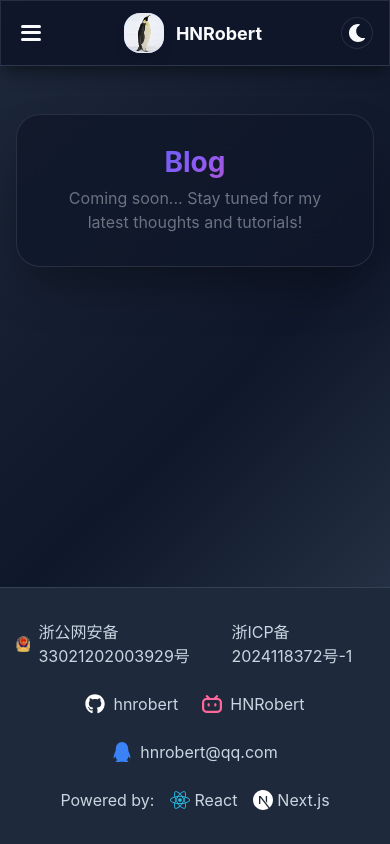
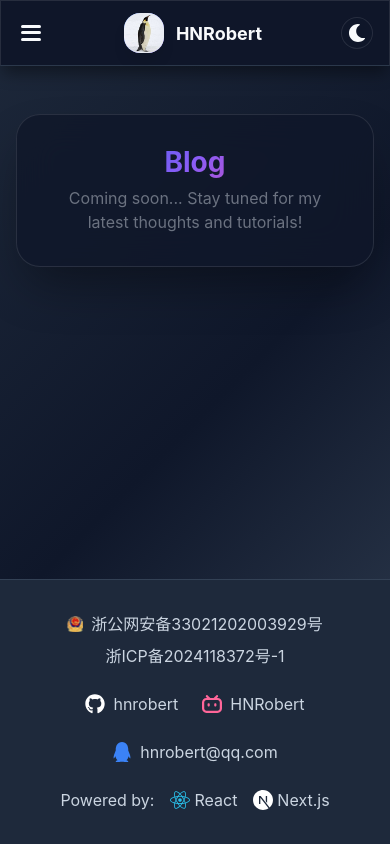
Before and after one commit to hnrobert/hnrobert-homepage, a Next.js app: page /blog in a window 390 px wide. Built offline with nearby package versions, Linux system fonts and the light colour scheme.

Commit message:
fix: record swap line

```diff
--- a/src/styles/base.css
+++ b/src/styles/base.css
@@ -15,6 +15,7 @@ body {
 html {
   scrollbar-width: none; /* Firefox */
   -ms-overflow-style: none; /* IE and Edge */
+  scroll-behavior: smooth; /* 平滑滚动 */
 }
 
 html::-webkit-scrollbar {
@@ -41,7 +42,7 @@ body::-webkit-scrollbar {
 }
 
 body {
-  font-family: -apple-system, BlinkMacSystemFont, "Segoe UI", "Roboto",
+  font-family: -apple-system, BlinkMacSystemFont, 'Segoe UI', 'Roboto',
     sans-serif;
   -webkit-font-smoothing: antialiased;
   -moz-osx-font-smoothing: grayscale;
--- a/src/styles/footer.css
+++ b/src/styles/footer.css
@@ -18,8 +18,18 @@
   margin: auto;
   justify-content: center;
   display: flex;
+  flex-wrap: wrap;
   color: var(--text-secondary);
   gap: 0.75rem;
+}
+
+/* 在小屏幕上让备案信息换行显示 */
+@media (max-width: 640px) {
+  .footer-records {
+    flex-direction: column;
+    align-items: center;
+    gap: 0.5rem;
+  }
 }
 
 .footer-links,
```
